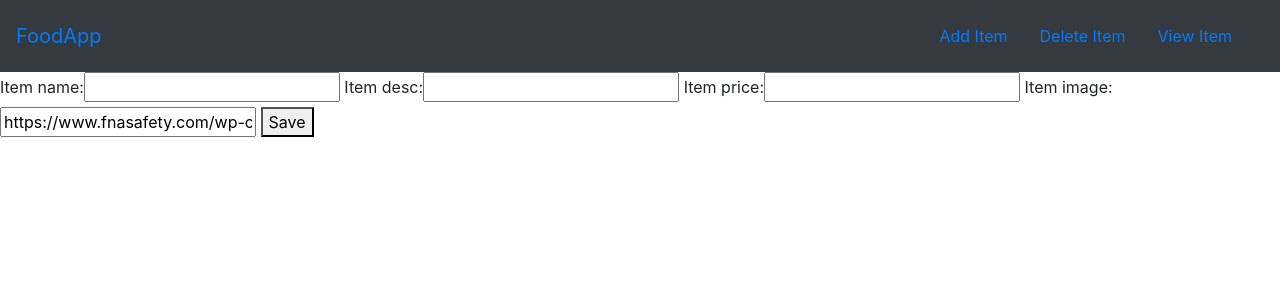
After one commit to vijay0206/django-course_first_project, a Django app: page /food/add in a window 1280 px wide. The commit adds this page. Shown: the top 300 px of the page. Run offline with Django 3.2, Linux system fonts and the light colour scheme; some libraries are stand-ins or nearby versions.

Commit message:
this change is after adding create form page

```diff
--- /dev/null
+++ b/mysite/food/forms.py
@@ -0,0 +1,7 @@
+from django import forms
+from .models import Item
+
+class ItemForm(forms.ModelForm):
+    class Meta:
+        model = Item
+        fields = ['item_name', 'item_desc', 'item_price', 'item_image']
--- a/mysite/food/templates/food/base.html
+++ b/mysite/food/templates/food/base.html
@@ -13,7 +13,7 @@
         <a href="#" class="navbar-brand"> FoodApp </a>
 
         <div class="navbar">
-            <a class="nav-item nav-link" href="#"> Add Item</a>
+            <a class="nav-item nav-link" href="{% url 'food:create_item' %}"> Add Item</a>
             <a class="nav-item nav-link" href="#"> Delete Item</a>
             <a class="nav-item nav-link" href="#"> View Item</a>
         </div>
--- a/mysite/food/templates/food/index.html
+++ b/mysite/food/templates/food/index.html
@@ -12,7 +12,7 @@
     {% for item in item_list %}
     <div class="row">
         <div class="col-md-3 offset-md-2" >
-            <img class="card" height="150px" src="{{ item.item_image }}"/>
+            <img class="card" height="100%" width="100%" object-fit="cover" src="{{ item.item_image }}"/>
         </div>
         <div class="col-md-4">
             <h3> {{ item.item_name }} </h3>
--- /dev/null
+++ b/mysite/food/templates/food/item-form.html
@@ -0,0 +1,8 @@
+{% extends 'food/base.html' %}
+{% block body %}
+<form method="POST">
+    {% csrf_token %}
+    {{ form }}
+    <button type="submit"> Save </button>
+</form>
+{% endblock %}
--- a/mysite/food/urls.py
+++ b/mysite/food/urls.py
@@ -8,4 +8,6 @@ urlpatterns = [
     path('item/', views.item, name='item'),
 
     path('<int:item_id>', views.detail, name='detail'),
+    #add items
+    path('add', views.create_item, name='create_item'),
 ]
--- a/mysite/food/views.py
+++ b/mysite/food/views.py
@@ -1,6 +1,7 @@
-from django.shortcuts import render
+from django.shortcuts import render, redirect
 from django.http import HttpResponse
 from .models import Item
+from .forms import ItemForm
 #from django.template import loader
 # Create your views here.
 
@@ -25,3 +26,13 @@ def detail(request, item_id):
     }
 
     return render(request, 'food/detail.html', context)
+
+def create_item(request):
+
+    form = ItemForm(request.POST or None)
+
+    if form.is_valid():
+        form.save()
+        return redirect('food:index')
+
+    return render(request, 'food/item-form.html', {'form': form})
```
Also changed, not shown: mysite/db.sqlite3.
